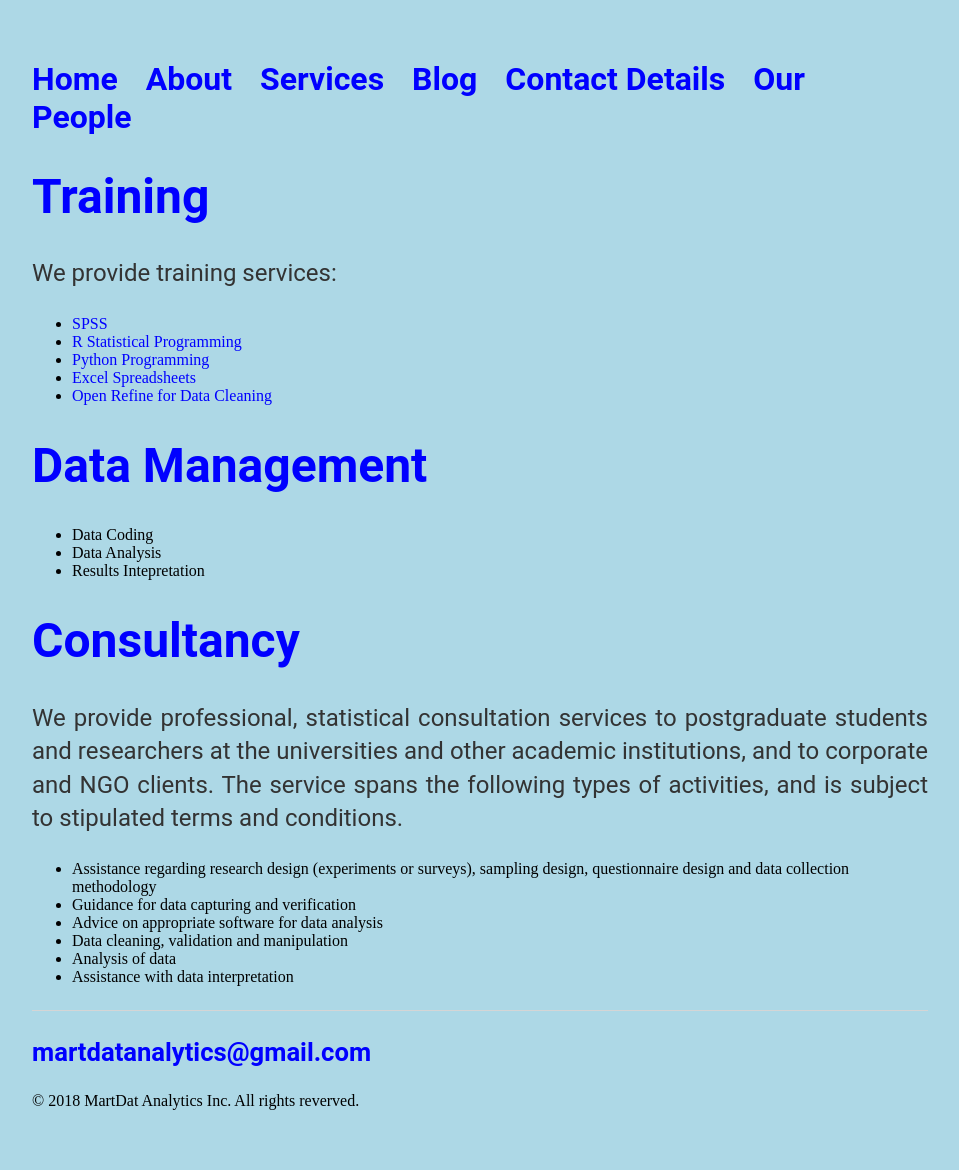
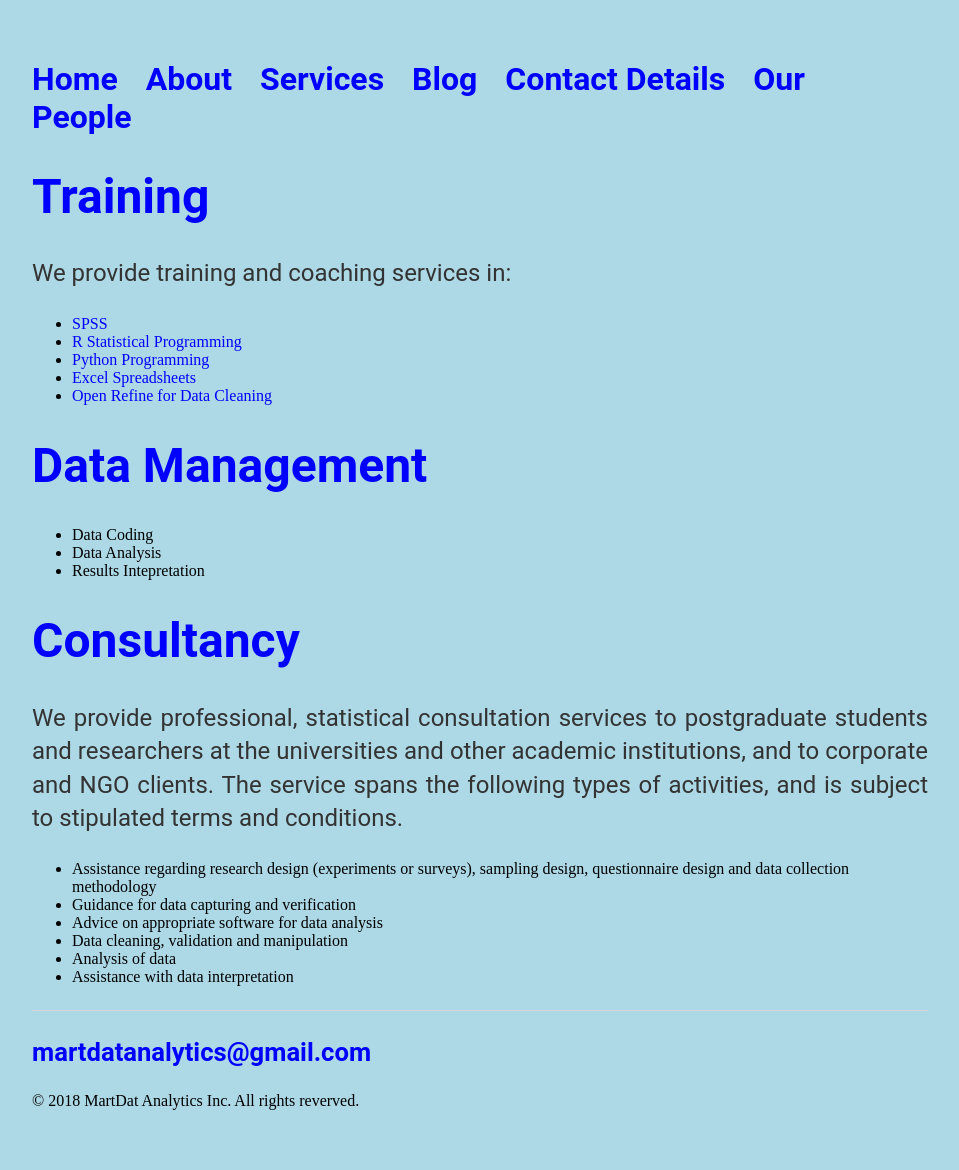
Before and after one commit to martdatanalytics/martdatanalytics.github.io, a Jekyll site: the page built from services/index.html, in a window 1280 px wide. Shown: the whole page, without its empty margins (160-1119 px from the left). Built offline with Jekyll 4.4.1, drawn with Linux system fonts in a browser that asks for light colours.

Commit message:
Update index.html

```diff
--- a/services/index.html
+++ b/services/index.html
@@ -4,7 +4,7 @@ title: MartDat Analytics Services
 ---
 <div class="blurb">
 	<h1 style="color:blue;">Training</h1>
-	<p style="text-align:justify;">We provide training services:
+	<p style="text-align:justify;">We provide training and coaching services in:
 	<ul>
 		<li><a href="https://en.wikipedia.org/wiki/SPSS">SPSS</a> </li>
 		<li><a href="https://www.r-project.org/">R Statistical Programming</a></li>
```
